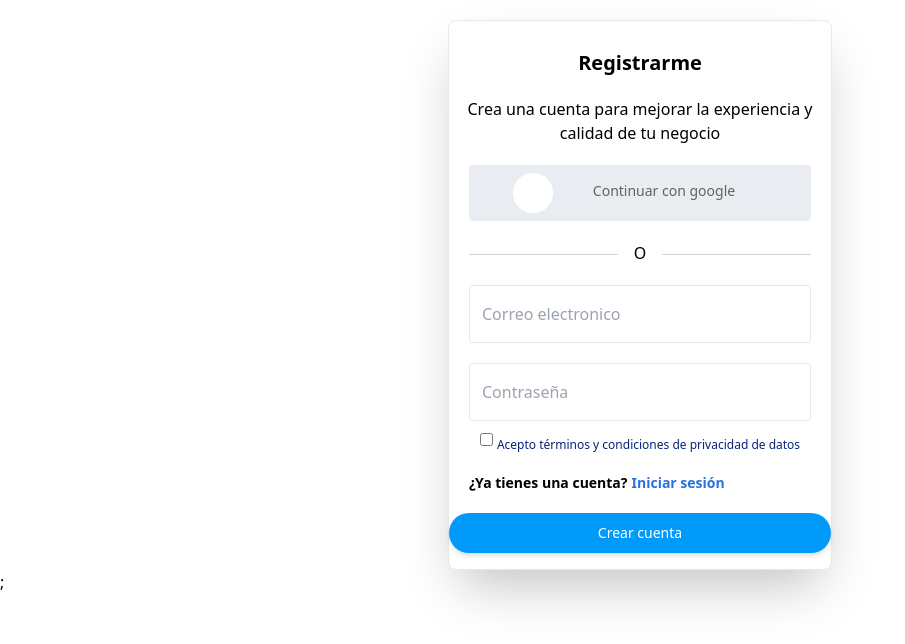
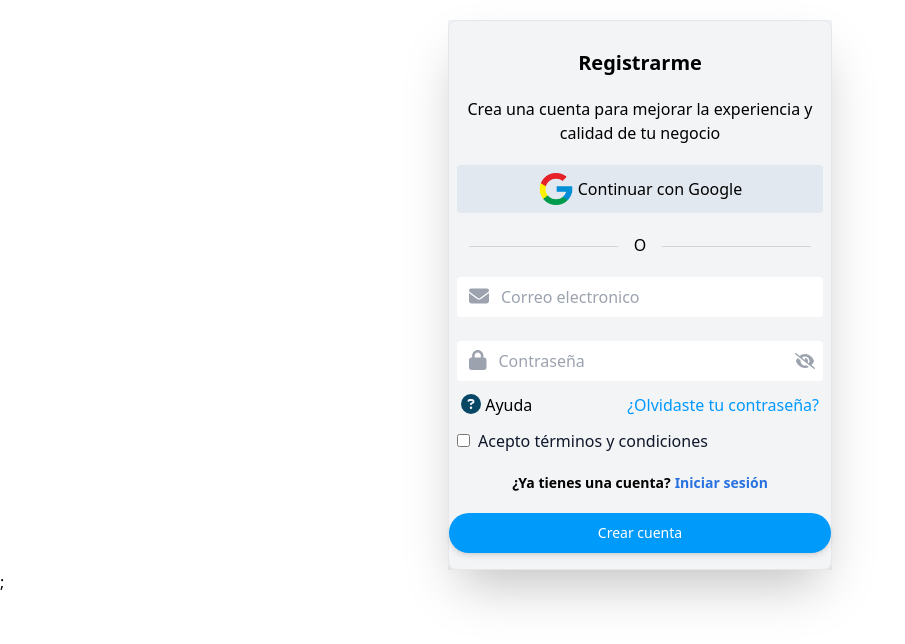
Before and after one commit to javierhol/FrontendStored, a React (Create React App) app: page /signup in a window 1280 px wide. Shown: the top 644 px of the page, without its empty margins (0-905 px from the left). Built offline with nearby package versions, Linux system fonts and the light colour scheme.

Commit message:
fixed up signup

```diff
--- a/package.json
+++ b/package.json
@@ -22,7 +22,6 @@
     "moment-es6": "^1.0.0",
     "react": "^18.2.0",
     "react-dom": "^18.2.0",
-    "react-google-login": "^5.2.2",
     "react-icons": "^4.6.0",
     "react-router-dom": "^6.4.3",
     "react-scripts": "5.0.1",
--- a/src/components/Signup.jsx
+++ b/src/components/Signup.jsx
@@ -1,30 +1,48 @@
+import React, {useState} from 'react'
 import { Formik, Form, Field, ErrorMessage } from "formik";
 import { FontAwesomeIcon } from "@fortawesome/react-fontawesome";
+import { faEnvelope, faLock, faCircleQuestion,faEye,faPhone, faEyeSlash } from "@fortawesome/free-solid-svg-icons";
 import { faGoogle } from "@fortawesome/free-solid-svg-icons";
+import google from "../assets/img/google.png"
 import * as Yup from "yup";
+import 'animate.css';
 import { Link} from "react-router-dom"
 
 export const Signup = () => {
 
-    let errores={}
+    const [typeInput, setTypeInput] = useState(true)
+    const [postUserAuth, setPostUserAuth] = useState(
+        {
+            postData: {
+                email:"",
+                password:"",
+            }
+        }
+    )
 
     return(
 
         <>
 
 
-        <div className="form-signup w-4/5 sm:w-96 mx-auto sm:mx-auto mt-5 ">
+        <div className="form-signup w-4/5 sm:w-96 mx-auto sm:mx-auto mt-5 bg-gray-100">
             <div className="container-signup  border shadow-2xl pb-1 rounded-lg ">
                 <h1 class="text-xl font-semibold mt-2 mb-5 pt-5 text-center ">Registrarme</h1>
                 <div className="description">
                     <p class="mx-10 text-center sm:mx-auto">Crea una cuenta para mejorar la experiencia y </p>
                     <p class="text-center mb-5">calidad de tu negocio</p>
                 </div>
-                <div className="container-google bg-[#E9EDF2] py-2 boder border-solid rounded flex justify-center mx-5 sm:mx-5">
-                    <div className="bg-white ml-2 p-5 h-10 sm:w-10 sm:h-10 rounded-full"></div>
-                    <Link to="/auth" className="text-[#656161] text-sm font-semib mx-10 my-2">
-                        <span>Continuar con google</span>
-                    </Link>
+                <div className="countCuenda cursor-pointer">
+                                <div className="authGoogle bg-slate-200
+                                p-2 m-2 flex items-center justify-center rounded">
+                                    <div className="count-g">
+                                    <img src={google}
+                                    className="w-9"/>
+                                    </div>
+                                    <div className="p ml-1">
+                                   Continuar con Google
+                                    </div>
+                                </div>
                             </div>
                 <div className="flex items-center mx-5 my-5 before:flex-1 before:border-t before:border-gray-300 before:mt-0.5 after:flex-1 after:border-t after:border-gray-300 after:mt-0.5 sm:mx-5">
                 <p className="text-center mx-4 mb-0">O</p>
@@ -44,30 +62,86 @@ export const Signup = () => {
             >
 
             <Form>
-                <div className="mb-1 mx-5 sm:mx-5">
-                    <Field type="text" className="form-control block w-full px-3 py-4 text-base font-normal text-gray-700 bg-white bg-clip-padding border border-solid boder-gray-300 rounded transition ease-in-out focus:text-gray-500
-                    focus:bg-white focus:border-gray-300 focus:outline-none" name="email" placeholder="Correo electronico"/>
+            <div className="Fiel-email bg-white  flex items-center mx-2 my-1
+                           border-solid border-1 border-slate-300 rounded
+                             ">
+                                <div className=" icons py-2 px-2 text-gray-400">
+                                    <FontAwesomeIcon icon={faEnvelope}
+
+                                    className="mx-1 text-xl"/>
+                                </div>
+                                <div className="email w-full">
+                                    <Field type="email" name="email"
+                                        placeholder="Correo electronico"
+                                        className="w-full block
+                                       outline-none " />
+                                </div>
                             </div>
                             <div className="error">
-                    <ErrorMessage component="span" className='text-red-600 ml-5 text-sm mb-1' name='email' />
+                                <ErrorMessage component="p" className='mx-2 block text-red-600
+                                animate__animated animate__fadeInUp ' name='email' />
                             </div>
-                <div className="mb-1 mx-5 sm:mx-5">
-                    <Field className="form-control block w-full px-3 py-4 text-base font-normal text-gray-700 bg-white bg-clip-padding border boder-solid rounded transition ease-in-out mt-5 focus:text-gray-700
-                focus:border-gray-300 focus:outline-none" name="password" placeholder="Contraseña" type="password"/>
+
+                            <div className="Fiel-email bg-white flex items-center mx-2 mt-6
+                           border-solid border-1 border-slate-300 rounded">
+                                <div className="icons    py-2 px-2 text-gray-400">
+                                    <FontAwesomeIcon icon={faLock}
+
+                                    className="mx-1 text-xl"/>
                                 </div>
+
+                                <div className=" w-full">
+                                    <Field type={typeInput == true?"password":"text"} name="password" placeholder="Contraseña"
+
+
+                                    className="w-full block
+                                    outline-none bg-white"
+
+                                    />
+
+                                </div>
+                                <div className="passEye
+                                 py-2 px-2 text-gray-400
+                                 cursor-pointer
+                                "
+                                name="eye"
+                                onClick={()=>{
+                                    setTypeInput(!typeInput)
+                                }}>
+                                    {typeInput == true ?<FontAwesomeIcon icon={faEyeSlash}
+                                    className="animate__animated animate__fadeInRight"/>:<FontAwesomeIcon icon={faEye}
+                                    className="animate__animated animate__fadeInRight"/>}
+
+                                </div>
+                            </div>
+
                             <div className="error">
-                    <ErrorMessage component="div" className='text-red-600 ml-5 mb-1 text-sm' name='password'/>
+                                <ErrorMessage component="p" className='mx-2 block text-red-600
+                                animate__animated animate__fadeInUp' name='password' />
                             </div>
-                <div className="flex justify-center  items-center mb-5 mx-5 sm:ml-5">
-                    <div className=" flex  items-center form-group form-check text-xs">
-                        <Field type="checkbox" className="form-check appaerance-none  border border-gray-300 rounded-sm checked:blue-600 checked:border-blue-600 focus:outline-none transition duration-200 align-top bg-no-repeat bg-center bg-contain
-                         cursor-pointer" name="toggle"/>
-                        <Link to="/privace " className="form-group text-[#07227B] mt-2 ml-1 hover:text-blue-700 focus:text-blue-700 active:text-blue-800 duration-200 transition ease-in-out sm:flex">
-                            <span className="mt-1">Acepto términos y condiciones de privacidad de datos</span>
+
+                            <div className="flex justify-between m-3">
+                               <Link to="ayuda">
+                               <p>  <FontAwesomeIcon icon={faCircleQuestion}
+
+                                className="text-[#074766] text-xl"/> Ayuda</p>
+                               </Link>
+                                <Link to="/recoveryPassword"
+                                className='text-[#0099FF] hover:underline'>
+                                    ¿Olvidaste tu contraseña?
                                 </Link>
                             </div>
+                <div className="permisos  mx-2 mt-2 my-5">
+                                <Field type="checkbox" name="toggle"
+                                className="text-xl" />
+                                <Link to="/privacy"
+                                className='mx-2  text-slate-900 hover:underline overflow-hidden
+                                '>
+                                    Acepto términos y condiciones
+
+                                </Link>
                             </div>
-                    <p className="text-sm font-semibold  mx-5 sm:ml-5">¿Ya tienes una cuenta?
+                    <p className="text-sm font-semibold  mx-5 sm:ml-5 text-center my-5">¿Ya tienes una cuenta?
                     <Link to="/auth">
                         <span href="#!" className="text-[#2771E0] hover:text-blue-700 transition duration-200 ease-in-out ml-1 sm:ml-1">Iniciar sesión</span>
                     </Link>
```
Also changed, not shown: 1 other file (tests, documents, lock files or other folders). Lines whose indentation alone changed are shown as unchanged.
